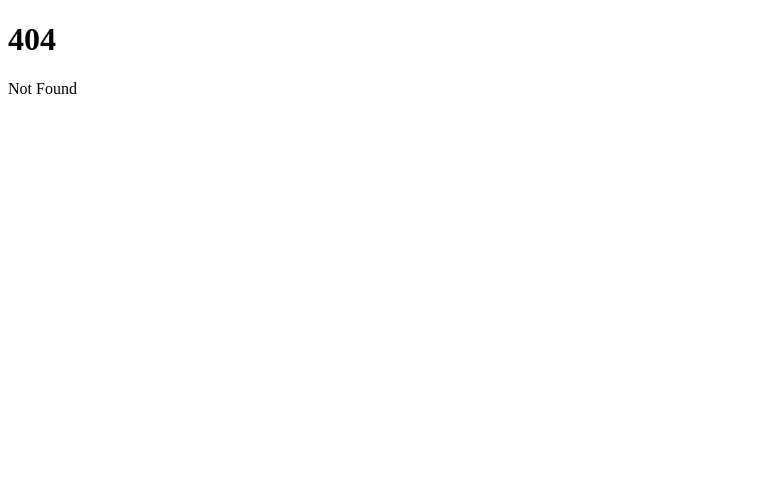
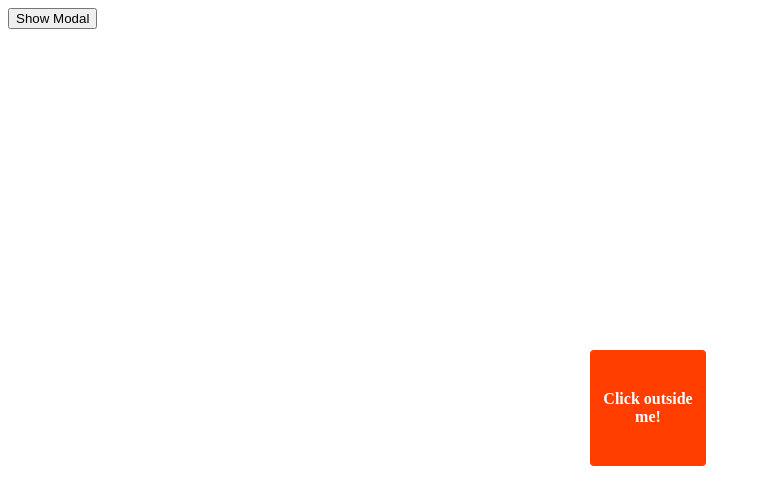
Before and after one commit to wd-David/svelte-component-test-recipes, a SvelteKit app: page /action in a window 1280 px wide. Before the commit this address had no page. Shown: the top 504 px of the page, without its empty margins (0-761 px from the left). Built offline with nearby package versions, Linux system fonts and the light colour scheme.

Commit message:
feat: add use directive test demo

```diff
--- /dev/null
+++ b/src/routes/action/+page.svelte
@@ -0,0 +1,32 @@
+<script lang="ts">
+	import { clickOutside } from "./clickOutside";
+
+	let showModal = true;
+</script>
+
+<button on:click={() => (showModal = true)}>Show Modal</button>
+{#if showModal}
+	<div class="box" use:clickOutside on:outclick={() => (showModal = false)}>
+		Click outside me!
+	</div>
+{/if}
+
+<style>
+	.box {
+		--width: 100px;
+		--height: 100px;
+		position: absolute;
+		width: var(--width);
+		height: var(--height);
+		left: calc(50% - var(--width) / 2);
+		top: calc(50% - var(--height) / 2);
+		display: flex;
+		align-items: center;
+		padding: 8px;
+		border-radius: 4px;
+		background-color: #ff3e00;
+		color: #fff;
+		text-align: center;
+		font-weight: bold;
+	}
+</style>
--- /dev/null
+++ b/src/routes/action/clickOutside.ts
@@ -0,0 +1,15 @@
+export function clickOutside(node: HTMLElement) {
+	const handleClick = (event: Event) => {
+		if (!node.contains(event.target as Node)) {
+			node.dispatchEvent(new CustomEvent("outclick"));
+		}
+	};
+
+	document.addEventListener("click", handleClick, true);
+
+	return {
+		destroy() {
+			document.removeEventListener("click", handleClick, true);
+		}
+	};
+}
```
Also changed, not shown: 2 other files (tests, documents, lock files or other folders).
